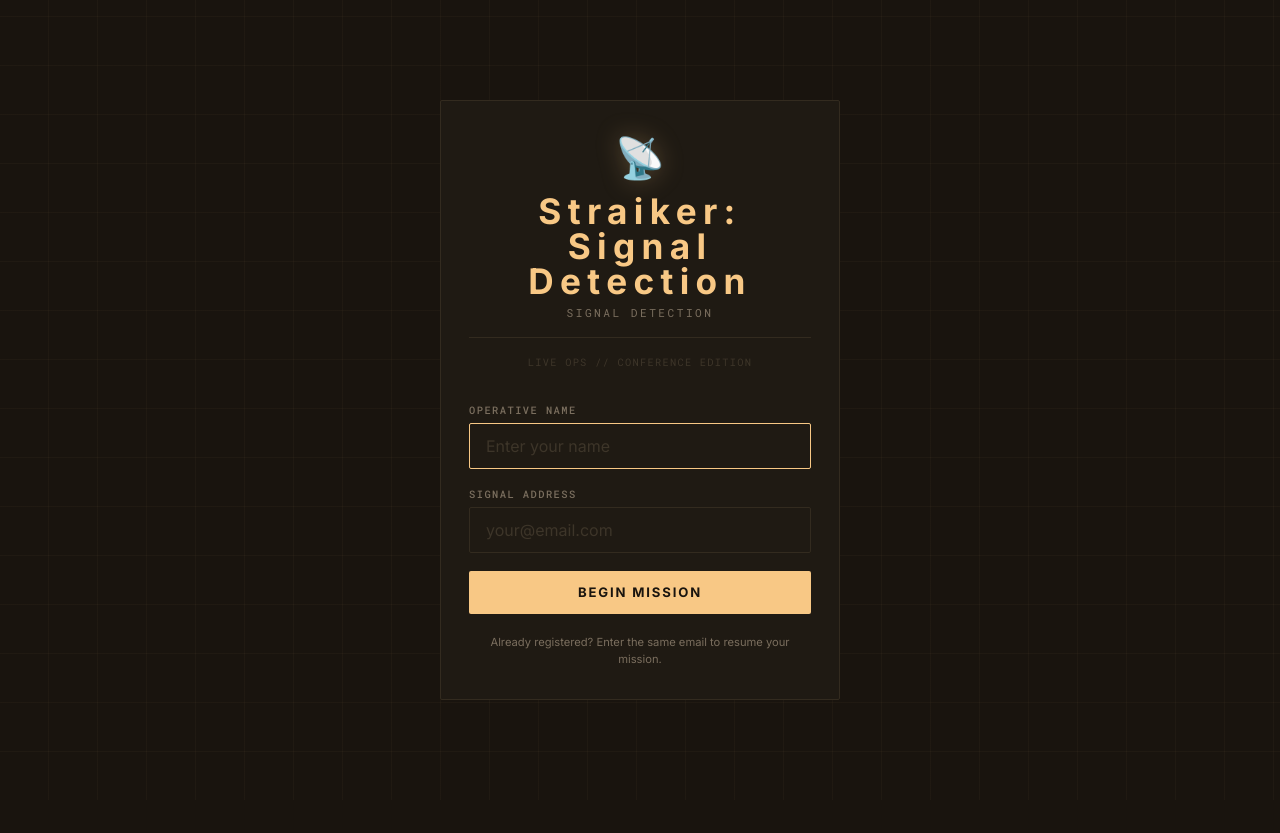
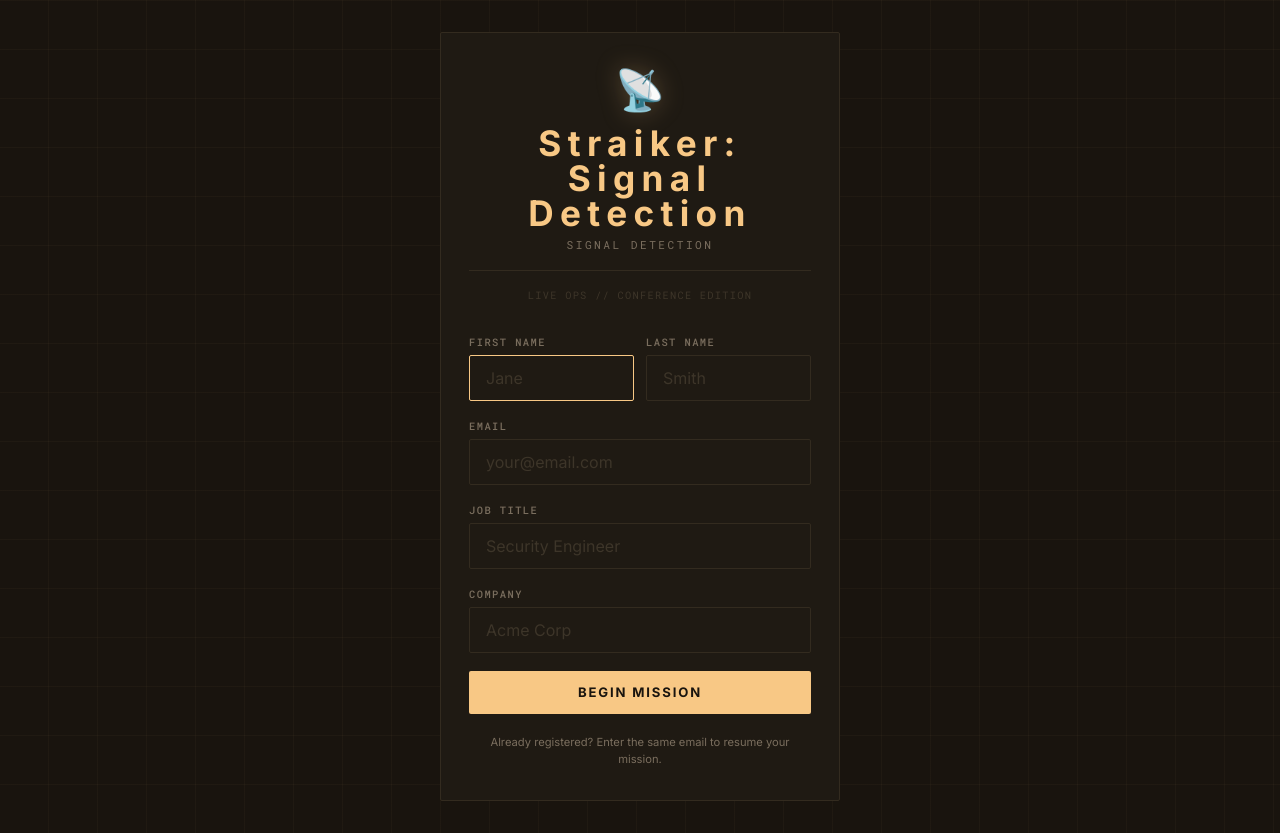
Before and after one commit to tessa-ship-it/straiker-scavenger-hunt, a React (Vite) app: page / in a window 1280 px wide. Before the commit the page ends 800 px from the top, so only its background shows below. Built offline with nearby package versions, Linux system fonts and the light colour scheme; no server answers; the database is empty.

Commit message:
feat: expanded registration fields + CSV download in admin

```diff
--- a/src/index.css
+++ b/src/index.css
@@ -375,6 +375,12 @@ p  { line-height: 1.55; }
 .ios-hint-box p { margin: 0 0 0.75rem; font-weight: 700; color: var(--gold); }
 .ios-hint-box ol { margin: 0 0 1.25rem; padding-left: 1.25rem; line-height: 2; }
 .ios-hint-box .install-btn { display: block; width: 100%; text-align: center; padding: 0.6rem; }
+
+.register-row {
+  display: grid;
+  grid-template-columns: 1fr 1fr;
+  gap: 0.75rem;
+}
 
 .register-note {
   text-align: center;
--- a/src/pages/AdminPage.jsx
+++ b/src/pages/AdminPage.jsx
@@ -112,6 +112,30 @@ export default function AdminPage({ player }) {
     await fetchMissions()
   }
 
+  const handleDownloadRegistrants = async () => {
+    const { data } = await supabase
+      .from('players')
+      .select('first_name, last_name, email, job_title, company_name, created_at')
+      .order('created_at')
+
+    if (!data || data.length === 0) { alert('No registrants yet.'); return }
+
+    const header = 'First Name,Last Name,Email,Job Title,Company,Registered At'
+    const rows = data.map(p =>
+      [p.first_name || '', p.last_name || '', p.email || '', p.job_title || '', p.company_name || '', p.created_at || '']
+        .map(v => `"${v}"`)
+        .join(',')
+    )
+    const csv = [header, ...rows].join('\n')
+    const blob = new Blob([csv], { type: 'text/csv' })
+    const url = URL.createObjectURL(blob)
+    const a = document.createElement('a')
+    a.href = url
+    a.download = `registrants-${new Date().toISOString().split('T')[0]}.csv`
+    a.click()
+    URL.revokeObjectURL(url)
+  }
+
   const handleBulkUpload = async () => {
     setBulkError('')
     setBulkSuccess('')
@@ -210,7 +234,10 @@ export default function AdminPage({ player }) {
           <h2>MISSION CONTROL</h2>
           <p className="text-muted">{missions.length} missions total</p>
         </div>
-        <div style={{ display: 'flex', gap: '0.5rem' }}>
+        <div style={{ display: 'flex', gap: '0.5rem', flexWrap: 'wrap', justifyContent: 'flex-end' }}>
+          <button className="btn-secondary" style={{ width: 'auto', padding: '0.6rem 1rem' }} onClick={handleDownloadRegistrants}>
+            ↓ REGISTRANTS
+          </button>
           <button className="btn-secondary" style={{ width: 'auto', padding: '0.6rem 1rem' }} onClick={() => { setBulkOpen(true); setBulkError(''); setBulkSuccess('') }}>
             ↑ BULK UPLOAD
           </button>
--- a/src/pages/RegisterPage.jsx
+++ b/src/pages/RegisterPage.jsx
@@ -21,8 +21,11 @@ function useInstallPrompt() {
 
 export default function RegisterPage({ onRegister }) {
   const { settings } = useSettings()
-  const [name, setName] = useState('')
+  const [firstName, setFirstName] = useState('')
+  const [lastName, setLastName] = useState('')
   const [email, setEmail] = useState('')
+  const [jobTitle, setJobTitle] = useState('')
+  const [companyName, setCompanyName] = useState('')
   const [loading, setLoading] = useState(false)
   const [error, setError] = useState('')
   const [showIOSHint, setShowIOSHint] = useState(false)
@@ -39,13 +42,14 @@ export default function RegisterPage({ onRegister }) {
 
   const handleSubmit = async (e) => {
     e.preventDefault()
-    if (!name.trim() || !email.trim()) return
+    if (!firstName.trim() || !lastName.trim() || !email.trim()) return
 
     setLoading(true)
     setError('')
 
     try {
       const normalizedEmail = email.toLowerCase().trim()
+      const fullName = `${firstName.trim()} ${lastName.trim()}`
 
       // Check for existing player first
       const { data: existing } = await supabase
@@ -62,7 +66,14 @@ export default function RegisterPage({ onRegister }) {
       // Create new player
       const { data, error: insertError } = await supabase
         .from('players')
-        .insert([{ name: name.trim(), email: normalizedEmail }])
+        .insert([{
+          name: fullName,
+          email: normalizedEmail,
+          first_name: firstName.trim(),
+          last_name: lastName.trim(),
+          job_title: jobTitle.trim() || null,
+          company_name: companyName.trim() || null,
+        }])
         .select()
         .single()
 
@@ -110,22 +121,36 @@ export default function RegisterPage({ onRegister }) {
         </div>
 
         <form onSubmit={handleSubmit} className="register-form">
+          <div className="register-row">
             <div className="form-group">
-            <label htmlFor="name">OPERATIVE NAME</label>
+              <label htmlFor="firstName">FIRST NAME</label>
               <input
-              id="name"
+                id="firstName"
                 type="text"
-              value={name}
-              onChange={(e) => setName(e.target.value)}
-              placeholder="Enter your name"
+                value={firstName}
+                onChange={(e) => setFirstName(e.target.value)}
+                placeholder="Jane"
                 required
-              autoComplete="off"
+                autoComplete="given-name"
                 autoFocus
               />
             </div>
+            <div className="form-group">
+              <label htmlFor="lastName">LAST NAME</label>
+              <input
+                id="lastName"
+                type="text"
+                value={lastName}
+                onChange={(e) => setLastName(e.target.value)}
+                placeholder="Smith"
+                required
+                autoComplete="family-name"
+              />
+            </div>
+          </div>
 
           <div className="form-group">
-            <label htmlFor="email">SIGNAL ADDRESS</label>
+            <label htmlFor="email">EMAIL</label>
             <input
               id="email"
               type="email"
@@ -134,6 +159,30 @@ export default function RegisterPage({ onRegister }) {
               placeholder="your@email.com"
               required
               autoComplete="email"
+            />
+          </div>
+
+          <div className="form-group">
+            <label htmlFor="jobTitle">JOB TITLE</label>
+            <input
+              id="jobTitle"
+              type="text"
+              value={jobTitle}
+              onChange={(e) => setJobTitle(e.target.value)}
+              placeholder="Security Engineer"
+              autoComplete="organization-title"
+            />
+          </div>
+
+          <div className="form-group">
+            <label htmlFor="companyName">COMPANY</label>
+            <input
+              id="companyName"
+              type="text"
+              value={companyName}
+              onChange={(e) => setCompanyName(e.target.value)}
+              placeholder="Acme Corp"
+              autoComplete="organization"
             />
           </div>
 
```
Lines whose indentation alone changed are shown as unchanged.
